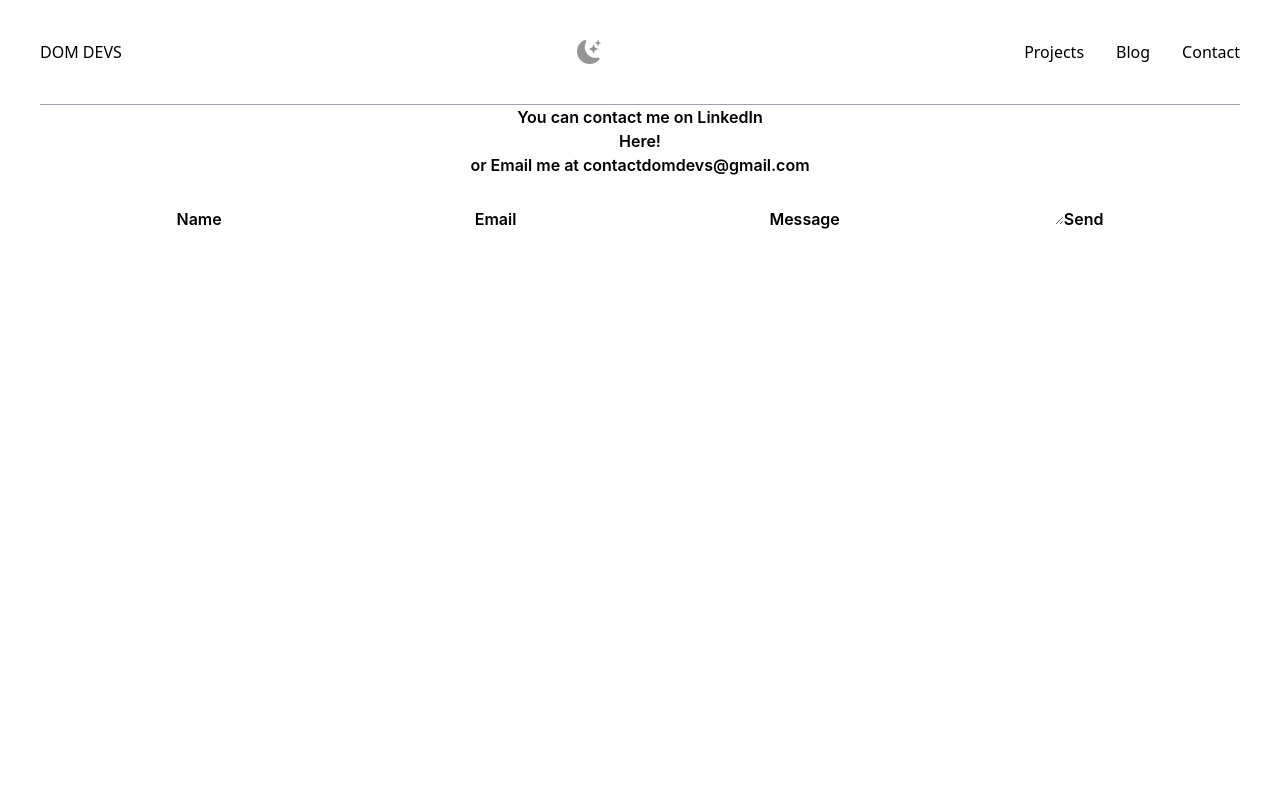
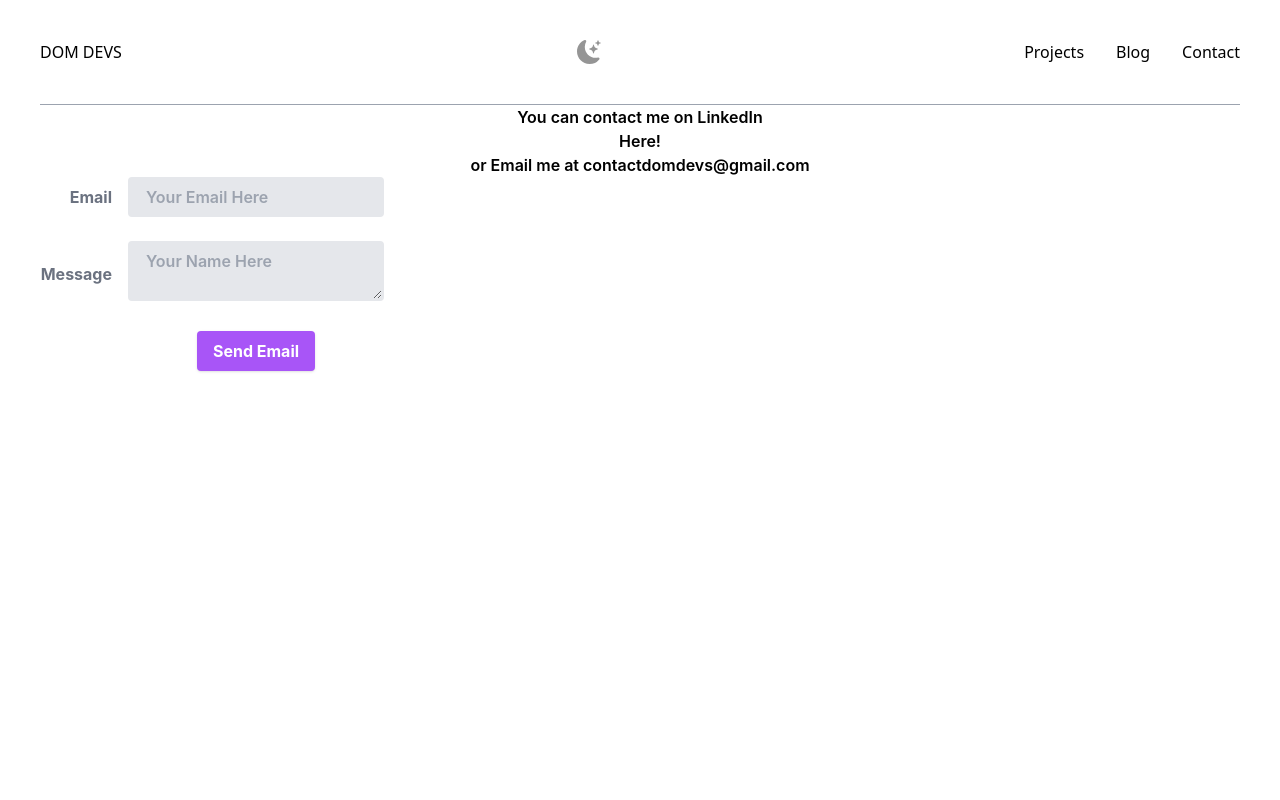
Before and after one commit to DomDevs2000/React-NextJS-Personal-Website, a Next.js app: page /contact in a window 1280 px wide. Shown: the top 800 px of the page. Built offline with nearby package versions, Linux system fonts and the light colour scheme.

Commit message:
implemented emailjs contact form

```diff
--- a/components/Contact.tsx
+++ b/components/Contact.tsx
@@ -1,5 +1,10 @@
 import React, { useRef } from 'react';
 import emailjs from '@emailjs/browser';
+//import * as dotenv from 'dotenv';
+//
+//dotenv.config();
+//const { PUBLIC_KEY, SERVICE_ID, TEMPLATE_ID } = process.env;
+
 
 export const Contact = () => {
     const form = useRef();
@@ -7,7 +12,7 @@ export const Contact = () => {
     const sendEmail = (e: any) => {
         e.preventDefault();
 
-		emailjs.sendForm('YOUR_SERVICE_ID', 'YOUR_TEMPLATE_ID', form.current!, 'YOUR_PUBLIC_KEY')
+        emailjs.sendForm('service_z4jp556', 'template_bjvafnh', form.current!, 'korlJ5Z3ahc_tBSQw')
             .then((result) => {
                 console.log(result.text);
             }, (error) => {
@@ -16,14 +21,47 @@ export const Contact = () => {
     };
 
     return (
-		<form ref={form} onSubmit={sendEmail}>
-			<label>Name</label>
-			<input type="text" name="user_name" />
-			<label>Email</label>
-			<input type="email" name="user_email" />
-			<label>Message</label>
-			<textarea name="message" />
-			<input type="submit" value="Send" />
+        <form ref={form} onSubmit={sendEmail} className='w-full max-w-sm'>
+
+
+            <div className='flex items-center mb-6'>
+                <div className='md:w-1/3'>
+                    <label className='block text-gray-500 font-bold md:text-right mb-1 md:mb-0 pr-4'>
+                        Email
+                    </label>
+                </div>
+                <div className='md:w-2/3'>
+                    <input
+                        className='bg-gray-200 appearance-none border-2 border-gray-200 rounded w-full py-2 px-4 text-gray-700 leading-tight focus:outline-none focus:bg-white focus:border-purple-500'
+                        id='from_name' name="from_name" type='email' placeholder='Your Email Here' required />
+                </div>
+            </div>
+            <div className='md:flex md:items-center mb-6'>
+
+                <div className='md:w-1/3'>
+                    <label className='block text-gray-500 font-bold md:text-right mb-1 md:mb-0 pr-4'>
+                        Message
+                    </label>
+                </div>
+                <div className='md:w-2/3'>
+                    <textarea
+                        className='bg-gray-200 appearance-none border-2 border-gray-200 rounded w-full py-2 px-4 text-gray-700 leading-tight focus:outline-none focus:bg-white focus:border-purple-500'
+                        id='message' name='message' placeholder='Your Name Here' />
+                </div>
+            </div>
+
+            <div className='md:flex md:items-center'>
+                <div className='md:w-1/3'></div>
+                <div className='md:w-2/3'>
+                    <button
+                        className='shadow bg-purple-500 hover:bg-purple-400 focus:shadow-outline focus:outline-none text-white font-bold py-2 px-4 rounded'
+                        type='submit' id='button' value='Send Email'>
+                        Send Email
+                    </button>
+                </div>
+            </div>
+
+
         </form>
     );
 };
```
Lines whose indentation alone changed are shown as unchanged.
